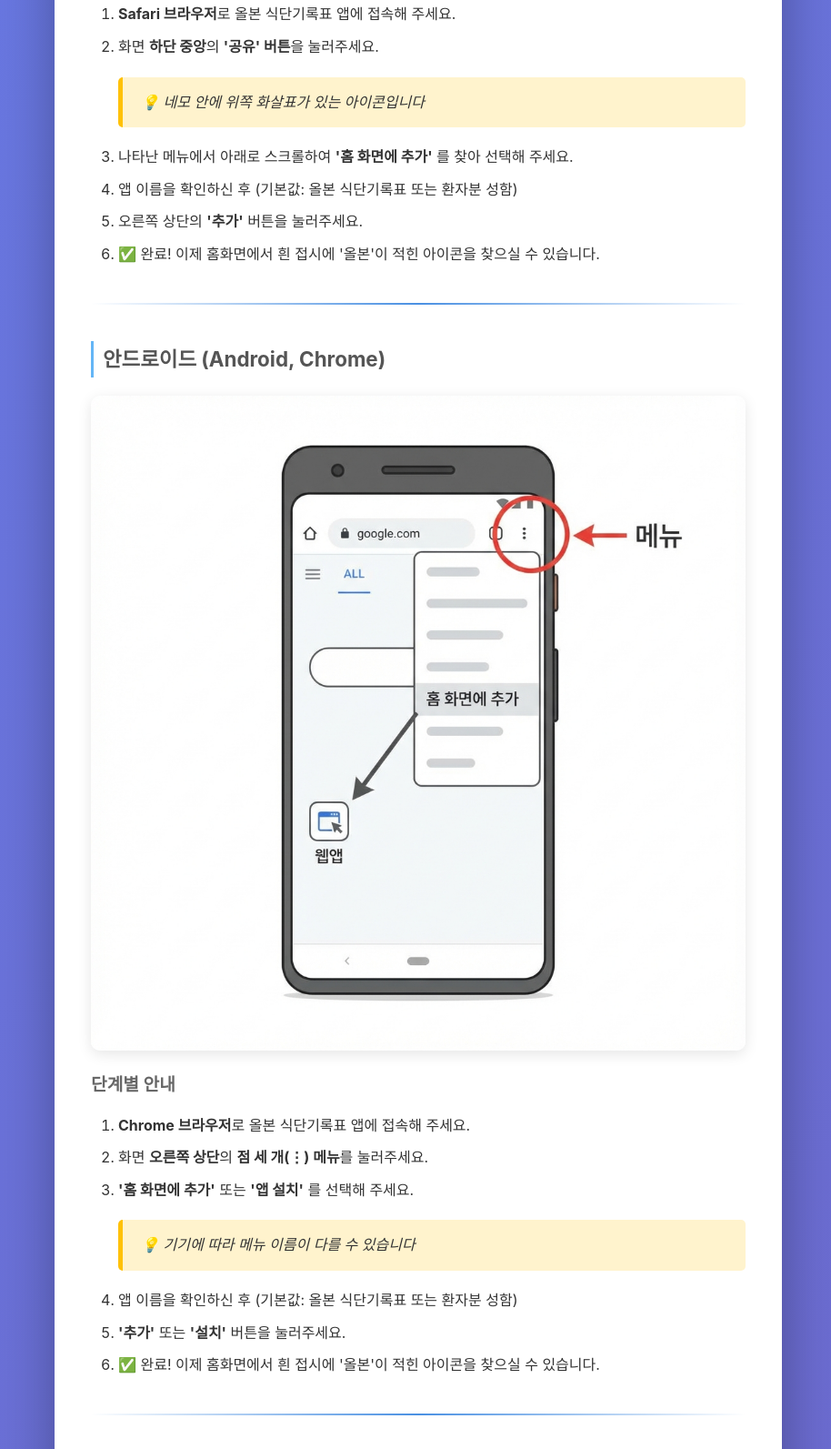
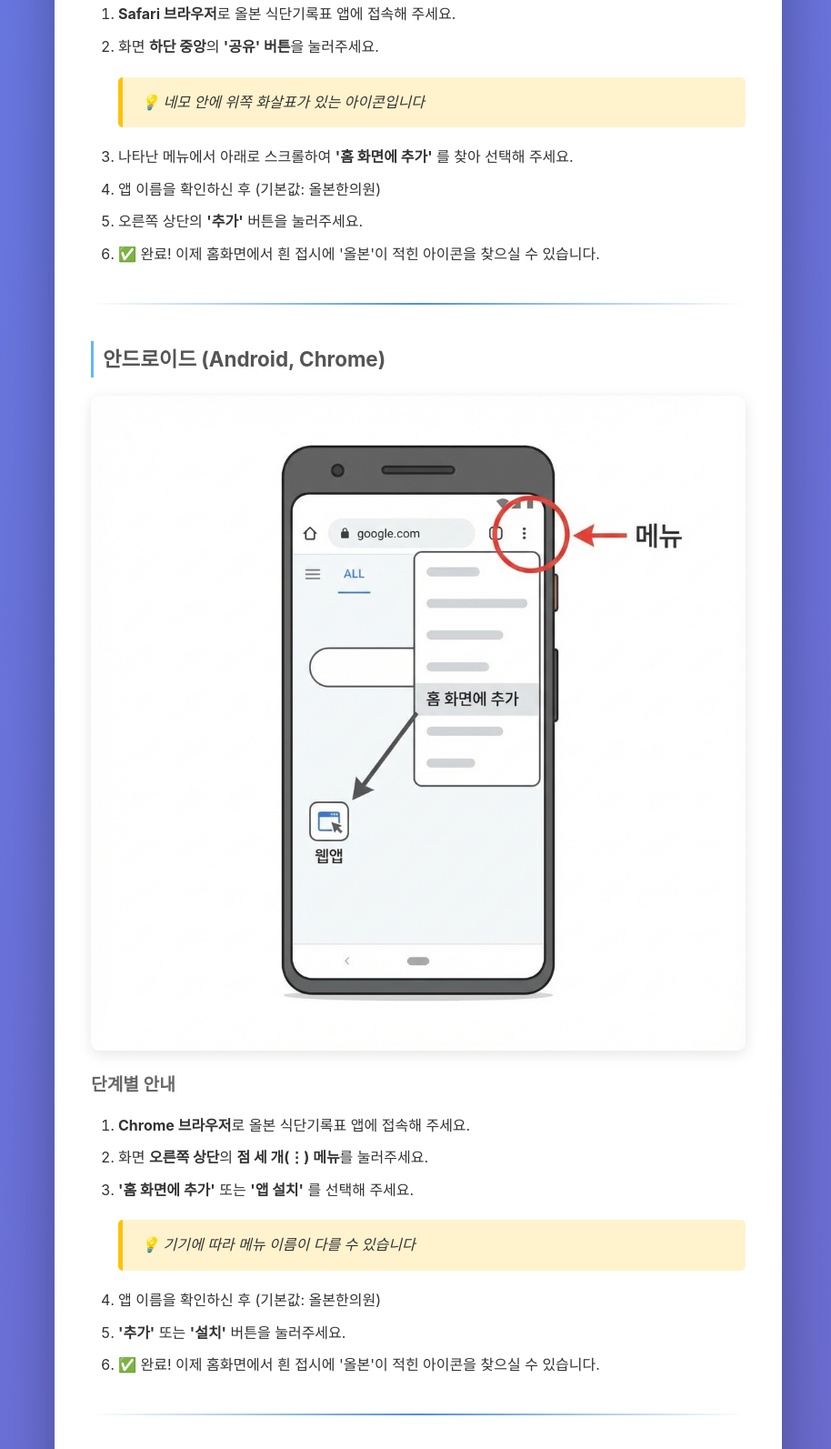
Before and after one commit to allbonykm/food-tracker, a plain HTML site: page guide.html in a window 1280 px wide. Shown: the part 1392-2985 px from the top of the page at 91% size, without its empty margins (180-1094 px from the left). Drawn offline with Linux system fonts and the light colour scheme.

Commit message:
Update guide.html

```diff
--- a/guide.html
+++ b/guide.html
@@ -184,7 +184,7 @@
         <blockquote>💡 네모 안에 위쪽 화살표가 있는 아이콘입니다</blockquote>
       </li>
       <li>나타난 메뉴에서 아래로 스크롤하여 <strong>'홈 화면에 추가'</strong> 를 찾아 선택해 주세요.</li>
-      <li>앱 이름을 확인하신 후 (기본값: 올본 식단기록표 또는 환자분 성함)</li>
+      <li>앱 이름을 확인하신 후 (기본값: 올본한의원)</li>
       <li>오른쪽 상단의 <strong>'추가'</strong> 버튼을 눌러주세요.</li>
       <li>✅ 완료! 이제 홈화면에서 흰 접시에 '올본'이 적힌 아이콘을 찾으실 수 있습니다.</li>
     </ol>
@@ -201,7 +201,7 @@
       <li><strong>'홈 화면에 추가'</strong> 또는 <strong>'앱 설치'</strong> 를 선택해 주세요.
         <blockquote>💡 기기에 따라 메뉴 이름이 다를 수 있습니다</blockquote>
       </li>
-      <li>앱 이름을 확인하신 후 (기본값: 올본 식단기록표 또는 환자분 성함)</li>
+      <li>앱 이름을 확인하신 후 (기본값: 올본한의원)</li>
       <li><strong>'추가'</strong> 또는 <strong>'설치'</strong> 버튼을 눌러주세요.</li>
       <li>✅ 완료! 이제 홈화면에서 흰 접시에 '올본'이 적힌 아이콘을 찾으실 수 있습니다.</li>
     </ol>
```
